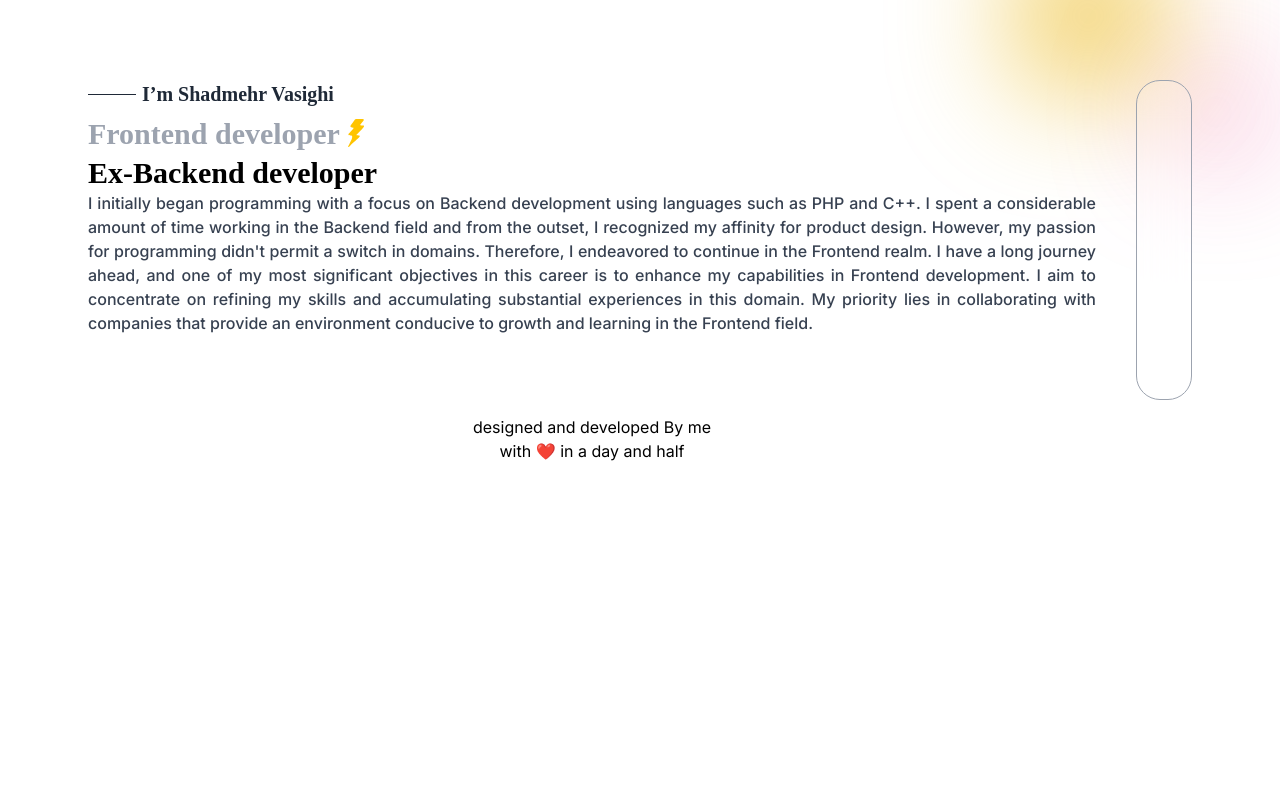
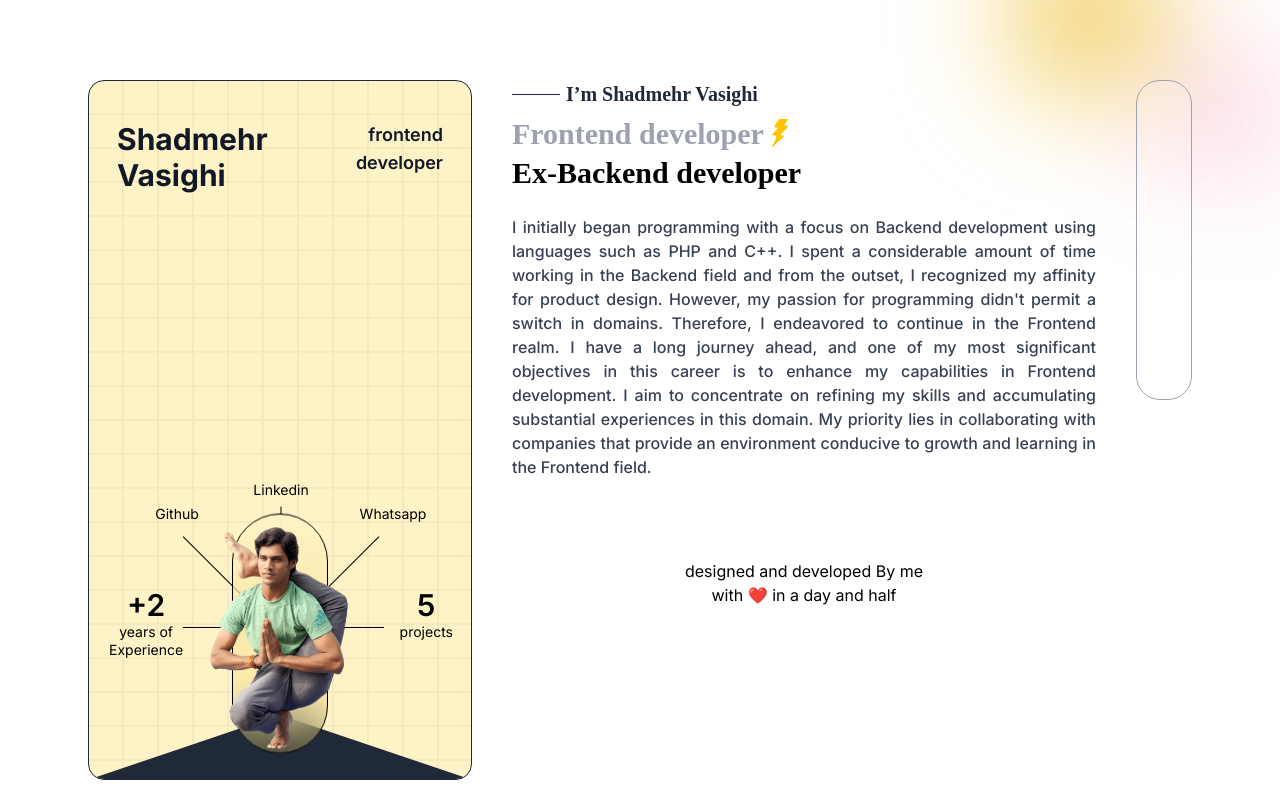
Before and after one commit to svasighi/personal-site, a Next.js app: page / in a window 1280 px wide. Built offline with nearby package versions, Linux system fonts and the light colour scheme; a web font is replaced by a local one.

Commit message:
feat((sidebar)): added sidebar.tsx component
created sidebar component and added it to page.tsx, fixed an styling in page Bio.module.css

```diff
--- a/app/page.tsx
+++ b/app/page.tsx
@@ -1,9 +1,12 @@
 import Bio from '@/src/sections/Bio';
+import Sidebar from '@/src/sections/Sidebar';
 
 export default function Home() {
 	return (
 		<>
 			<div className='mx-auto box-border flex h-screen flex-col justify-between px-4 md:container sm:px-8 lg:flex-row lg:space-x-10 lg:overflow-hidden lg:px-12 xl:px-24'>
+				<Sidebar />
+
 				<div className='h-auto flex-1 rounded-xl text-justify lg:overflow-auto'>
 					<div className='flex flex-col space-y-12 pt-12 md:pt-16 lg:pt-20'>
 						<Bio />
--- a/src/sections/Bio/Bio.module.scss
+++ b/src/sections/Bio/Bio.module.scss
@@ -26,5 +26,5 @@
 	}
 }
 .brief {
-	@apply text-base font-medium leading-normal text-gray-700;
+	@apply mt-6 text-base font-medium leading-normal text-gray-700;
 }
--- /dev/null
+++ b/src/sections/Sidebar/index.tsx
@@ -0,0 +1,64 @@
+import Image from 'next/image';
+import styles from './sidebar.module.scss';
+import Link from 'next/link';
+
+const Sidebar = () => {
+	return (
+		<div className={styles.wrapper}>
+			<div className={styles.inner}>
+				<div className={styles.top}>
+					<div className={styles.name}>
+						Shadmehr
+						<br />
+						Vasighi
+					</div>
+					<div className={styles.role}>
+						frontend <br />
+						developer
+					</div>
+				</div>
+				<div className={styles.bottom}>
+					<div className={styles.first}>
+						<hr />
+						<div>
+							<span>5</span>
+							projects
+						</div>
+					</div>
+					<div className={styles.second}>
+						<Link href='https://wa.me/989196850370'>Whatsapp</Link>
+						<hr />
+					</div>
+					<div className={styles.third}>
+						<Link href='https://www.linkedin.com/in/svasighi/'>Linkedin</Link>
+						<hr />
+					</div>
+					<div className={styles.fourth}>
+						<Link href='https://github.com/svasighi/'>Github</Link>
+						<hr />
+					</div>
+					<div className={styles.fifth}>
+						<div>
+							<span>+2</span>
+							years of
+							<br />
+							Experience
+						</div>
+						<hr />
+					</div>
+				</div>
+				<div className={styles['inner_bottom_bg']}></div>
+			</div>
+			<div className={styles.picture}>
+				<div className={styles.pill}></div>
+				<Image
+					width={192}
+					height={128}
+					src='/profile.png'
+					alt='shadmehr vasighi'
+				/>
+			</div>
+		</div>
+	);
+};
+export default Sidebar;
--- /dev/null
+++ b/src/sections/Sidebar/sidebar.module.scss
@@ -0,0 +1,95 @@
+.wrapper {
+	@apply relative mb-16 h-auto w-full pb-4 pt-12 md:pt-16 lg:w-96 lg:pb-12 lg:pt-20;
+	& .inner {
+		@apply before:bg-grid relative flex h-[535px] flex-col items-stretch  justify-between overflow-hidden rounded-2xl border border-slate-800 bg-amber-100 before:absolute before:h-full before:w-full before:bg-repeat md:h-[612px] lg:h-[700px];
+		& .top {
+			@apply flex justify-between px-7 pt-10 text-gray-900;
+
+			& .name {
+				@apply text-left text-3xl font-bold leading-9;
+			}
+			& .role {
+				@apply text-right text-lg font-semibold leading-7;
+			}
+		}
+		& .bottom {
+			@apply absolute inset-x-0 bottom-0 mx-auto mb-48 w-full max-w-[330px] md:w-96 md:max-w-none;
+
+			& .first {
+				@apply absolute right-2 flex w-40 items-start md:right-5;
+
+				& div {
+					@apply flex flex-col text-center text-sm font-normal leading-tight text-black;
+
+					& span {
+						@apply text-lg font-semibold leading-9 md:text-3xl;
+					}
+				}
+				& hr {
+					@apply mr-4 mt-10 flex-1 border-black;
+				}
+			}
+			& .second {
+				@apply absolute bottom-4 right-20 w-24;
+
+				& a {
+					@apply z-10 -mr-24 mb-12 flex flex-col text-center text-sm font-normal leading-tight text-black hover:font-semibold hover:underline;
+				}
+				& hr {
+					@apply -rotate-45 border-black;
+				}
+			}
+			& .third {
+				@apply absolute bottom-8 left-0 right-0 mx-auto w-24;
+
+				& a {
+					@apply z-10 mb-14 flex flex-col text-center text-sm font-normal leading-tight text-black hover:font-semibold hover:underline;
+				}
+				& hr {
+					@apply rotate-90 border-black;
+				}
+			}
+			& .fourth {
+				@apply absolute bottom-4 left-20 w-24;
+
+				& a {
+					@apply z-10 -ml-20 mb-12 flex flex-col text-center text-sm font-normal leading-tight text-black hover:font-semibold hover:underline;
+
+					& span {
+						@apply text-lg font-semibold leading-9 md:text-3xl;
+					}
+				}
+				& hr {
+					@apply rotate-45 border-black;
+				}
+			}
+			& .fifth {
+				@apply absolute left-2 flex w-40 items-start md:left-5;
+
+				& div {
+					@apply flex flex-col text-center text-sm font-normal leading-tight text-black;
+
+					& span {
+						@apply text-lg font-semibold leading-9 md:text-3xl;
+					}
+				}
+				& hr {
+					@apply mt-10 flex-1 border-black;
+				}
+			}
+		}
+		& .inner_bottom_bg {
+			@apply bg-side-bottom absolute bottom-0 left-0 h-16 w-full justify-center bg-center bg-no-repeat;
+		}
+	}
+	& .picture {
+		@apply animate-updown absolute left-0 right-0 lg:-bottom-4;
+
+		& .pill {
+			@apply relative z-10 mx-auto h-60 w-20 rounded-full border border-black bg-gradient-to-b from-amber-100/100 to-amber-300/20 to-40% backdrop-blur-xl  md:h-60 md:w-24;
+		}
+		& img {
+			@apply absolute left-0 right-0 top-3 z-10 mx-auto h-48 w-32 md:h-56 md:w-36;
+		}
+	}
+}
```
